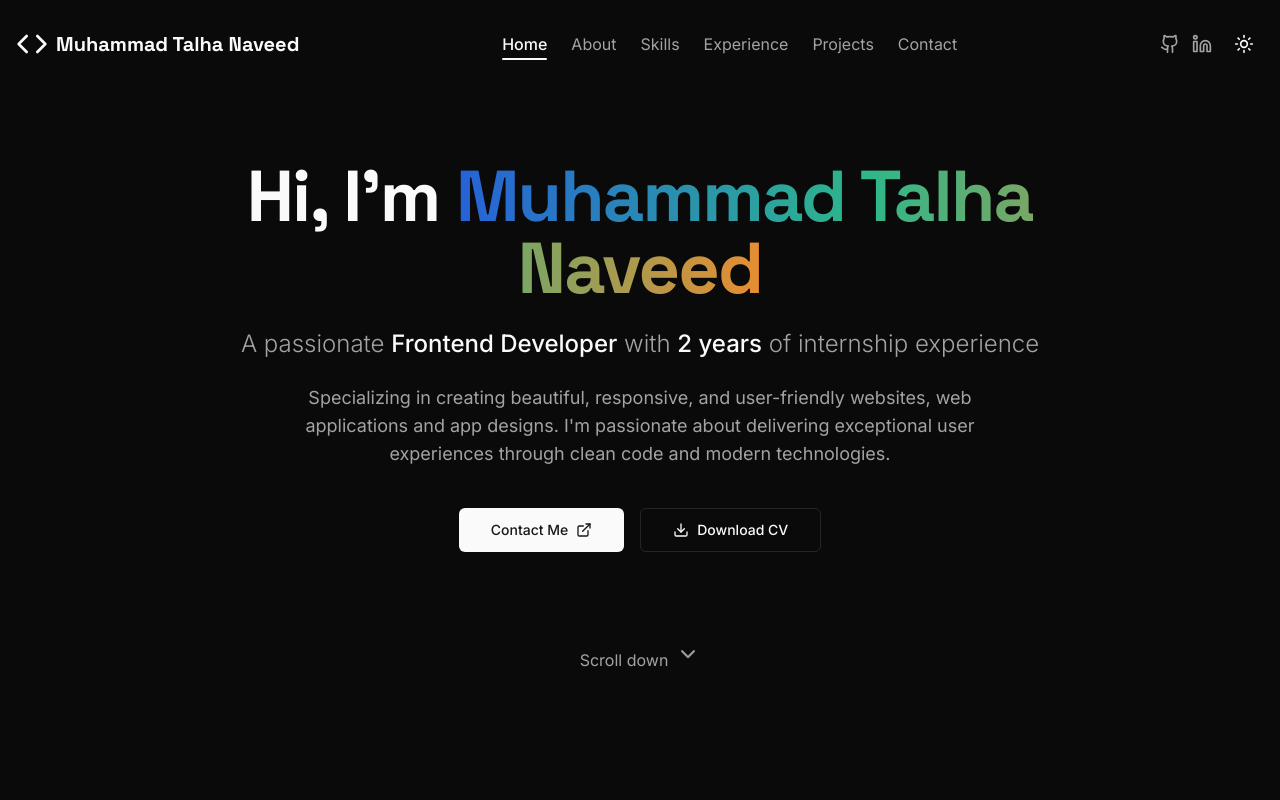
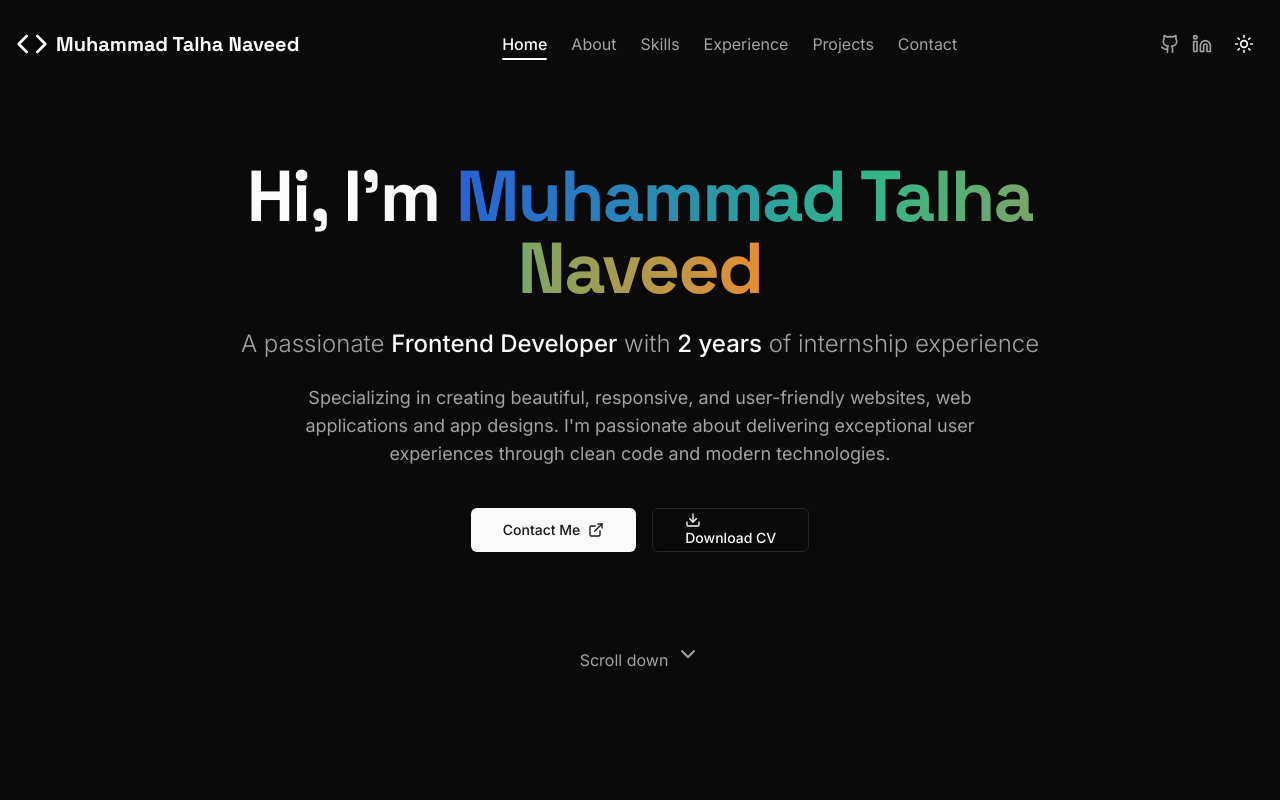
Before and after one commit to talha206/portfolio, a Next.js app: page / in a window 1280 px wide. Shown: the top 800 px of the page. Built offline with nearby package versions, Linux system fonts and the light colour scheme.

Commit message:
added the resume

```diff
--- a/components/sections/HeroSection.tsx
+++ b/components/sections/HeroSection.tsx
@@ -61,8 +61,9 @@ export function HeroSection() {
                 </Link>
               </Button>
               <Button variant="outline" size="lg">
+                <Link href="@/public/Resume.pdf" download>
                 <Download className="mr-2 h-4 w-4" />
-                <span>Download CV</span>
+                <span>Download CV</span></Link>
               </Button>
             </motion.div>
           </motion.div>
```
Also changed, not shown: 1 other file (tests, documents, lock files or other folders).
